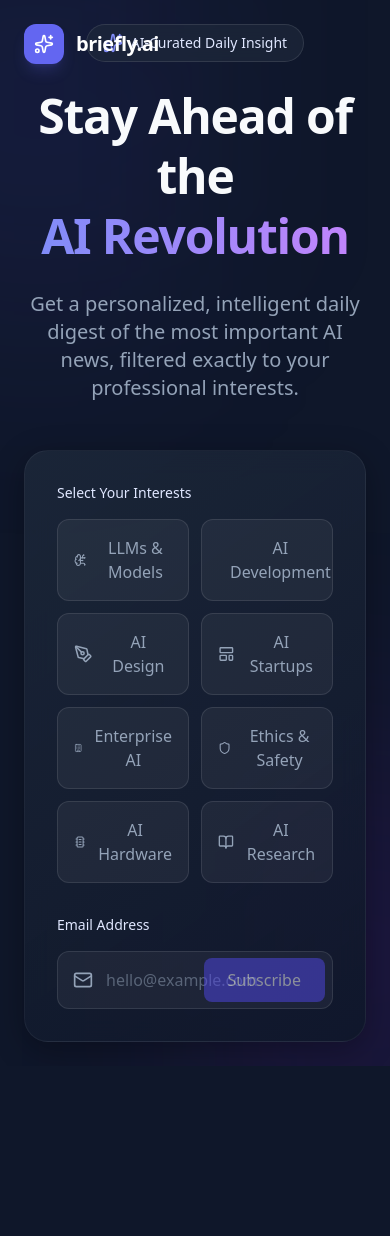
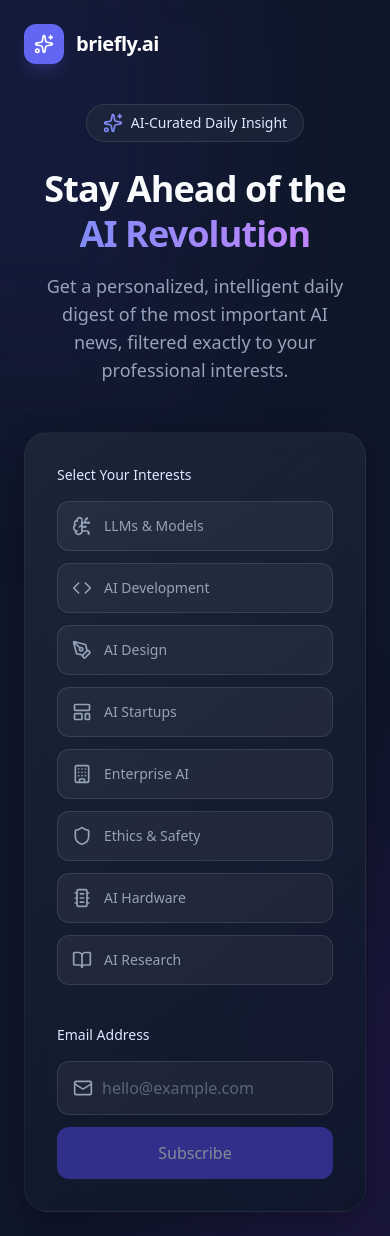
Before and after one commit to BhuvanDamodar/ai-newsletter, a Next.js app in the folder frontend/: page / in a window 390 px wide. Before the commit the page ends 1066 px from the top, so only its background shows below. Built offline with nearby package versions, Linux system fonts and the light colour scheme.

Commit message:
fix: improve mobile responsiveness for the landing page layout and subscription form

```diff
--- a/frontend/src/app/page.tsx
+++ b/frontend/src/app/page.tsx
@@ -73,17 +73,17 @@ export default function Home() {
           initial={{ opacity: 0, y: -20 }}
           animate={{ opacity: 1, y: 0 }}
           transition={{ duration: 0.5 }}
-          className="text-center mb-12"
+          className="text-center mb-12 mt-20 md:mt-0"
         >
           <div className="inline-flex items-center gap-2 px-4 py-2 rounded-full glass mb-6">
             <Sparkles className="w-5 h-5 text-brand-400" />
             <span className="text-sm font-medium text-brand-100">AI-Curated Daily Insight</span>
           </div>
-          <h1 className="text-5xl md:text-7xl font-bold tracking-tight mb-6 leading-tight">
+          <h1 className="text-4xl sm:text-5xl md:text-7xl font-bold tracking-tight mb-4 md:mb-6 leading-tight">
             Stay Ahead of the <br />
             <span className="text-gradient">AI Revolution</span>
           </h1>
-          <p className="text-xl text-text-muted max-w-2xl mx-auto">
+          <p className="text-lg sm:text-xl text-text-muted max-w-2xl mx-auto px-4 md:px-0">
             Get a personalized, intelligent daily digest of the most important AI news, filtered exactly to your professional interests.
           </p>
         </motion.div>
@@ -119,7 +119,7 @@ export default function Home() {
                 <label className="block text-sm font-medium text-brand-100">
                   Select Your Interests
                 </label>
-                <div className="grid grid-cols-2 gap-3">
+                <div className="grid grid-cols-1 sm:grid-cols-2 gap-3 pb-2">
                   {topics.map(topic => {
                     const Icon = topic.icon;
                     const isSelected = preferences.includes(topic.id);
@@ -128,14 +128,14 @@ export default function Home() {
                         key={topic.id}
                         type="button"
                         onClick={() => handleTogglePreference(topic.id)}
-                        className={`flex items-center gap-3 p-4 rounded-xl transition-all border outline-none ${
+                        className={`flex items-center gap-3 p-3.5 sm:p-4 rounded-xl transition-all border outline-none min-w-0 ${
                           isSelected
                             ? "bg-brand-500/20 border-brand-500 text-white"
                             : "bg-white/5 border-white/10 text-text-muted hover:bg-white/10"
                         }`}
                       >
-                        <Icon className={`w-5 h-5 ${isSelected ? "text-brand-400" : ""}`} />
-                        <span className="font-medium">{topic.label}</span>
+                        <Icon className={`w-5 h-5 shrink-0 ${isSelected ? "text-brand-400" : ""}`} />
+                        <span className="font-medium text-left text-sm sm:text-base break-words leading-tight">{topic.label}</span>
                       </button>
                     )
                   })}
@@ -146,7 +146,8 @@ export default function Home() {
                 <label htmlFor="email" className="block text-sm font-medium text-brand-100">
                   Email Address
                 </label>
-                <div className="relative">
+                <div className="relative flex flex-col sm:block gap-3">
+                  <div className="relative w-full">
                     <Mail className="absolute left-4 top-1/2 -translate-y-1/2 w-5 h-5 text-text-muted" />
                     <input
                       id="email"
@@ -155,12 +156,13 @@ export default function Home() {
                       value={email}
                       onChange={(e) => setEmail(e.target.value)}
                       placeholder="hello@example.com"
-                    className="w-full pl-12 pr-4 py-4 bg-white/5 border border-white/10 rounded-xl outline-none focus:border-brand-500 focus:ring-1 focus:ring-brand-500 transition-all placeholder:text-text-muted/50"
+                      className="w-full pl-11 pr-4 sm:pr-36 py-3.5 sm:py-4 bg-white/5 border border-white/10 rounded-xl outline-none focus:border-brand-500 focus:ring-1 focus:ring-brand-500 transition-all placeholder:text-text-muted/50"
                     />
+                  </div>
                   <button
                     disabled={status === "loading" || !email}
                     type="submit"
-                    className="absolute right-2 top-1/2 -translate-y-1/2 px-6 py-2.5 bg-brand-600 hover:bg-brand-500 disabled:opacity-50 disabled:hover:bg-brand-600 rounded-lg font-medium transition-colors flex items-center gap-2"
+                    className="sm:absolute sm:right-2 sm:top-1/2 sm:-translate-y-1/2 w-full sm:w-auto px-6 py-3.5 sm:py-2.5 bg-brand-600 hover:bg-brand-500 disabled:opacity-50 disabled:hover:bg-brand-600 rounded-xl sm:rounded-lg font-medium transition-colors flex items-center justify-center gap-2"
                   >
                     {status === "loading" && <Loader2 className="w-4 h-4 animate-spin" />}
                     Subscribe
```
Lines whose indentation alone changed are shown as unchanged.
